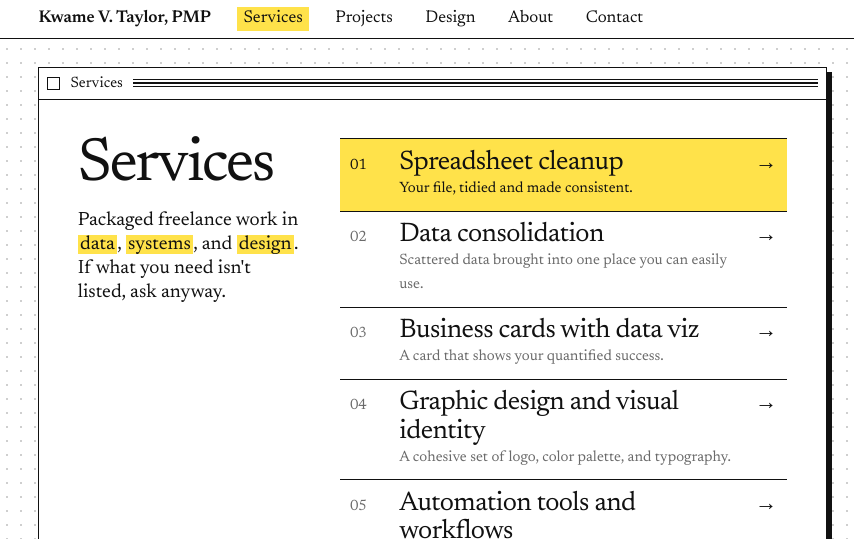
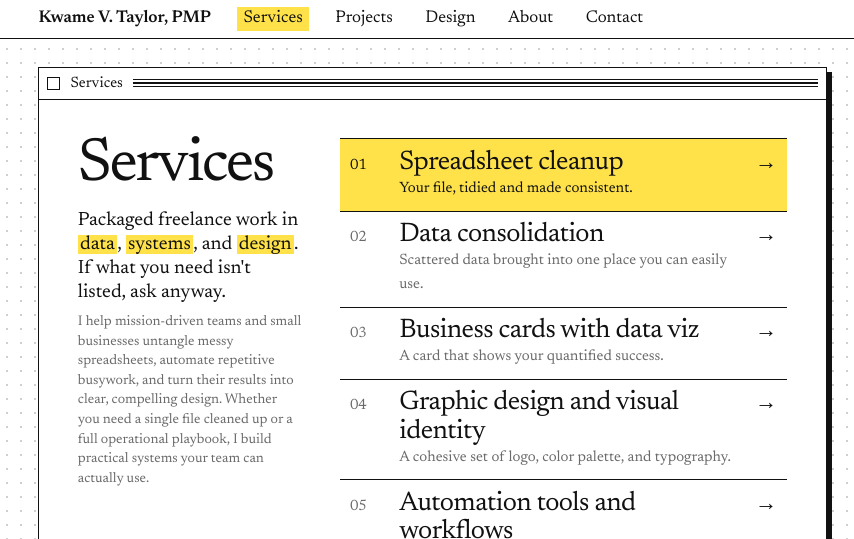
Before and after one commit to KwameTaylor/kwametaylor.github.io, a plain HTML site: page services.html in a window 1280 px wide. Shown: the top 539 px of the page, 0-854 px from the left. Drawn offline with Linux system fonts and the light colour scheme.

Commit message:
Add small note summarizing my services in more detail

```diff
--- a/services.html
+++ b/services.html
@@ -22,7 +22,8 @@
   <div class="cols">
   <section class="win"><div class="tb">Services</div>
     <div class="body split">
-      <div class="l"><div><h1 class="h">Services</h1><p class="intro">Packaged freelance work in <mark>data</mark>, <mark>systems</mark>, and <mark>design</mark>. If what you need isn't listed, ask anyway.</p></div>
+      <div class="l"><div><h1 class="h">Services</h1><p class="intro">Packaged freelance work in <mark>data</mark>, <mark>systems</mark>, and <mark>design</mark>. If what you need isn't listed, ask anyway.</p>
+      <p class="k">I help mission-driven teams and small businesses untangle messy spreadsheets, automate repetitive busywork, and turn their results into clear, compelling design. Whether you need a single file cleaned up or a full operational playbook, I build practical systems your team can actually use.</p></div>
         <div><a class="cta" href="contact.html">Say hello <b>→︎</b></a></div></div>
       <ul class="rows" id="rows"></ul>
     </div>
```
